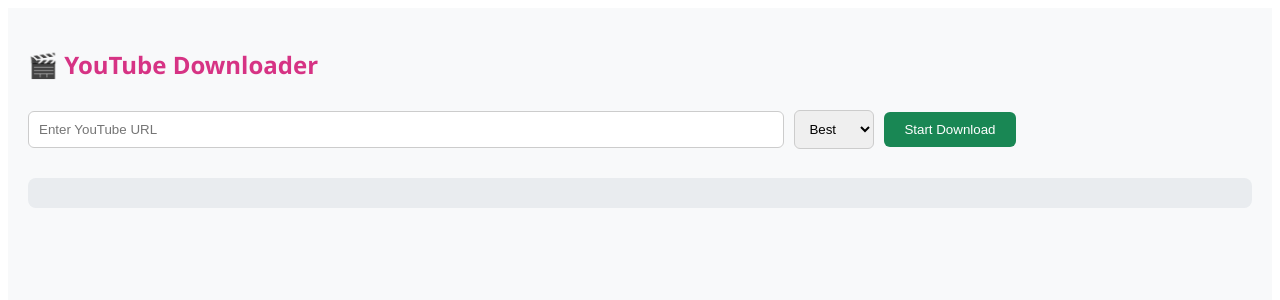
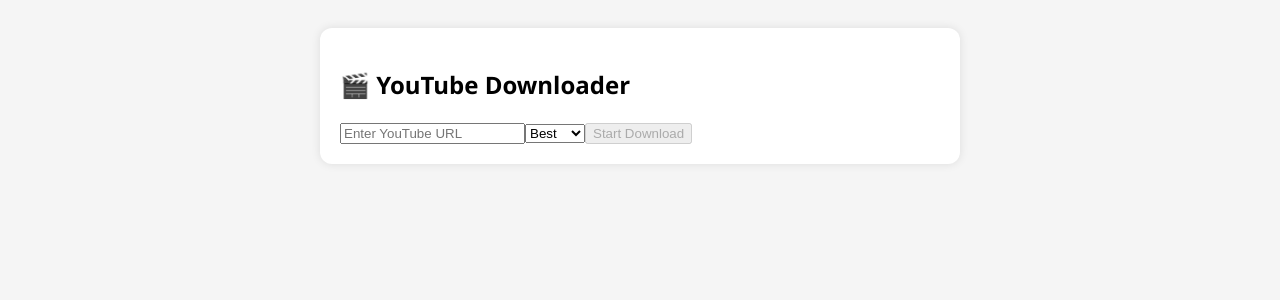
Before and after one commit to Garaga2803/Youtube-Downloader, a React (Create React App) app in the folder frontend/: page / in a window 1280 px wide. Shown: the top 300 px of the page. Built offline with nearby package versions, Linux system fonts and the light colour scheme.

Commit message:
Update App.js

```diff
--- a/frontend/src/App.js
+++ b/frontend/src/App.js
@@ -1,129 +1,109 @@
-import React, { useState } from "react";
+import React, { useState, useEffect } from "react";
+import "./App.css";
 
 function App() {
   const [url, setUrl] = useState("");
   const [quality, setQuality] = useState("best");
   const [logs, setLogs] = useState([]);
-  const [progress, setProgress] = useState(null);
-  const [totalSizeMB, setTotalSizeMB] = useState(null);
   const [downloading, setDownloading] = useState(false);
+  const [downloadLink, setDownloadLink] = useState("");
 
-  const startDownload = () => {
+  const handleDownload = () => {
+    if (!url) return;
+
     setLogs([]);
-    setProgress(null);
-    setTotalSizeMB(null);
     setDownloading(true);
+    setDownloadLink("");
 
-   const eventSource = new EventSource(
-  `https://youtube-downloader-nhfx.onrender.com/api/youtube/download/stream?url=${encodeURIComponent(url)}&format=${quality}&t=${Date.now()}`
-);
+    const eventSource = new EventSource(
+      `https://youtube-downloader-nhfx.onrender.com/api/youtube/download/stream?url=${encodeURIComponent(
+        url
+      )}&format=${quality}&t=${Date.now()}`
+    );
 
+    eventSource.onmessage = (event) => {
+      const message = event.data;
 
-    eventSource.onmessage = (e) => {
-      const message = e.data;
+      setLogs((prevLogs) => [...prevLogs, message]);
 
-      if (message.startsWith("PROGRESS::")) {
-        const [, percentStr, size, speed, eta] = message.split("::");
-        const percent = parseFloat(percentStr);
-
-        let remaining = null;
-        if (totalSizeMB) {
-          const completedFraction = percent / 100;
-          const remainingMB = (1 - completedFraction) * totalSizeMB;
-          remaining = remainingMB.toFixed(1) + " MiB";
+      if (message.startsWith("✅ Download completed")) {
+        const fileName = message.split(":")[1]?.trim();
+        if (fileName) {
+          setDownloadLink(
+            `https://youtube-downloader-nhfx.onrender.com/api/youtube/download-file/${fileName}`
+          );
         }
-
-        setProgress({
-          percent: isNaN(percent) ? null : percent.toFixed(1) + "%",
-          size: size || "Calculating...",
-          speed: speed || "Calculating...",
-          eta: eta || "Calculating...",
-          remaining
-        });
-      } else if (message.startsWith("SIZE::")) {
-        const [, , size] = message.split("::");
-        const sizeValue = parseFloat(size.replace("MiB", "").trim());
-        setTotalSizeMB(sizeValue);
-        setLogs((prev) => [...prev, `🧾 Estimated Size: ${size}`]);
-      } else {
-        setLogs((prev) => [...prev, message]);
+        eventSource.close();
+        setDownloading(false);
+      } else if (message.startsWith("❌")) {
+        eventSource.close();
+        setDownloading(false);
       }
     };
 
-    eventSource.onerror = () => {
+    eventSource.onerror = (err) => {
+      console.error("SSE error:", err);
+      setLogs((prevLogs) => [...prevLogs, "❌ Error connecting to server"]);
+      setDownloading(false);
       eventSource.close();
-      setDownloading(false);
     };
   };
 
+  const qualityOptions = [
+    { label: "Best", value: "best" },
+    { label: "8K", value: "8k" },
+    { label: "4K", value: "4k" },
+    { label: "1440p", value: "1440p" },
+    { label: "1080p", value: "1080p" },
+    { label: "720p", value: "720p" },
+    { label: "480p", value: "480p" },
+    { label: "360p", value: "360p" },
+    { label: "240p", value: "240p" }
+  ];
+
   return (
-    <div style={{ padding: "20px", fontFamily: "Segoe UI", background: "#f8f9fa", minHeight: "100vh" }}>
-      <h2 style={{ color: "#d63384" }}>🎬 YouTube Downloader</h2>
+    <div className="app">
+      <h2>🎬 YouTube Downloader</h2>
 
       <input
-        style={{ width: "60%", padding: "10px", margin: "10px 0", borderRadius: "6px", border: "1px solid #ccc" }}
         type="text"
-        placeholder="Enter YouTube URL"
         value={url}
         onChange={(e) => setUrl(e.target.value)}
+        placeholder="Enter YouTube URL"
+        disabled={downloading}
       />
 
       <select
         value={quality}
         onChange={(e) => setQuality(e.target.value)}
-        style={{ padding: "10px", marginLeft: "10px", borderRadius: "6px", border: "1px solid #ccc" }}
+        disabled={downloading}
       >
-        <option value="best">Best</option>
-        <option value="8k">8K</option>
-        <option value="4k">4K</option>
-        <option value="1080p">1080p</option>
-        <option value="720p">720p</option>
-        <option value="480p">480p</option>
-        <option value="360p">360p</option>
+        {qualityOptions.map((option) => (
+          <option key={option.value} value={option.value}>
+            {option.label}
+          </option>
+        ))}
       </select>
 
-      <button
-        onClick={startDownload}
-        disabled={downloading}
-        style={{
-          padding: "10px 20px",
-          marginLeft: "10px",
-          background: downloading ? "#6c757d" : "#198754",
-          color: "white",
-          border: "none",
-          borderRadius: "6px",
-          cursor: "pointer",
-        }}
-      >
+      <button onClick={handleDownload} disabled={downloading || !url}>
         {downloading ? "Downloading..." : "Start Download"}
       </button>
 
-      {progress && (
-        <div style={{ marginTop: "20px", padding: "15px", background: "#fff3cd", borderRadius: "8px" }}>
-          <h4 style={{ margin: 0, color: "#856404" }}>📊 Download Progress</h4>
-          <div>🔁 <strong style={{ color: "#0d6efd" }}>Progress:</strong> {progress.percent}</div>
-          <div>📦 <strong style={{ color: "#198754" }}>Downloaded:</strong> {progress.size}</div>
-          <div>🚀 <strong style={{ color: "#dc3545" }}>Speed:</strong> {progress.speed}/s</div>
-          <div>⏳ <strong style={{ color: "#fd7e14" }}>ETA:</strong> {progress.eta}</div>
-          {progress.remaining && (
-            <div>📉 <strong style={{ color: "#20c997" }}>Remaining:</strong> {progress.remaining}</div>
-          )}
+      <div className="log-section">
+        {logs.map((log, index) => (
+          <div key={index} className="log-line">
+            {log}
+          </div>
+        ))}
+      </div>
+
+      {downloadLink && (
+        <div className="download-link">
+          <a href={downloadLink} target="_blank" rel="noopener noreferrer">
+            ⬇️ Click here to download the video
+          </a>
         </div>
       )}
-
-      <pre
-        style={{
-          background: "#e9ecef",
-          padding: "15px",
-          marginTop: "20px",
-          borderRadius: "8px",
-          maxHeight: "300px",
-          overflowY: "auto",
-          color: "#343a40"
-        }}
-      >
-        {logs.join("\n")}
-      </pre>
     </div>
   );
 }
```
